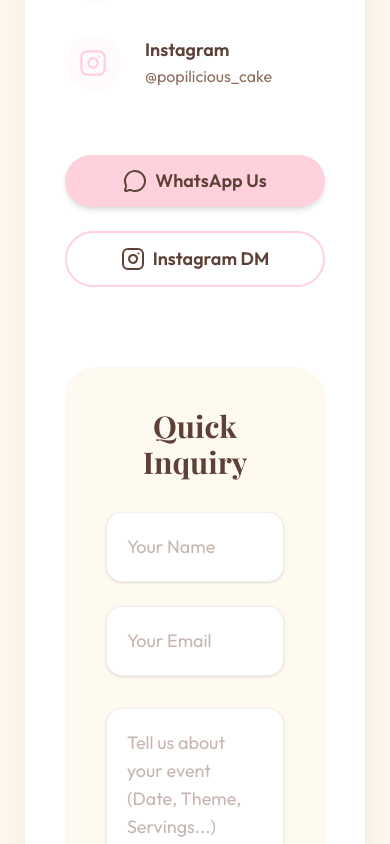
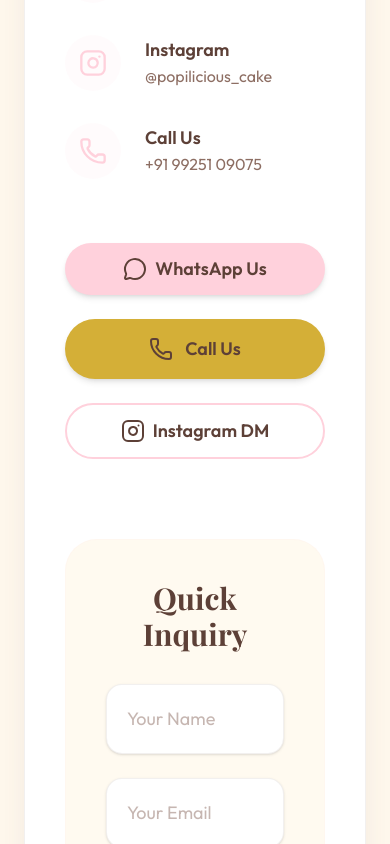
Before and after one commit to nivadesai6482-sketch/Popilicious, a React (Vite) app: page / in a window 390 px wide. Shown: the part 10400-11244 px from the top of the page. Built offline with nearby package versions, Linux system fonts and the light colour scheme; a web font is replaced by a local one.

Commit message:
Implement phone call integrations with Phone icons and tel links

```diff
--- a/src/App.jsx
+++ b/src/App.jsx
@@ -192,6 +192,16 @@
             className="btn-primary"
           >
             Order Now
+          </motion.a>
+          <motion.a
+            href={`tel:+${WHATSAPP_NUMBER}`}
+            whileHover={{ scale: 1.08, rotate: -12 }}
+            whileTap={{ scale: 0.92 }}
+            transition={{ type: "spring", stiffness: 500, damping: 15 }}
+            className="w-10 h-10 rounded-full border border-border-subtle flex items-center justify-center text-text-muted hover:text-primary hover:border-primary transition-all cursor-pointer"
+            title="Call Us"
+          >
+            <Phone size={18} />
           </motion.a>
         </div>
 
@@ -267,7 +277,7 @@
                   animate: { opacity: 1, y: 0, transition: { type: "spring", stiffness: 300, damping: 15 } },
                   exit: { opacity: 0, y: 10, transition: { duration: 0.15 } }
                 }}
-                className="w-full"
+                className="w-full flex gap-4 mt-4"
               >
                 <motion.a
                   href={getWhatsAppLink("Hi! I would like to place an order.")}
@@ -276,9 +286,19 @@
                   whileHover={{ scale: 1.05, rotate: 0.5 }}
                   whileTap={{ scale: 0.92, rotate: -0.5 }}
                   transition={{ type: "spring", stiffness: 450, damping: 12 }}
-                  className="btn-primary w-full mt-4"
+                  className="btn-primary flex-1 py-4 text-center"
                 >
                   Order Now
+                </motion.a>
+                <motion.a
+                  href={`tel:+${WHATSAPP_NUMBER}`}
+                  whileHover={{ scale: 1.05, rotate: -0.5 }}
+                  whileTap={{ scale: 0.92, rotate: 0.5 }}
+                  transition={{ type: "spring", stiffness: 450, damping: 12 }}
+                  className="btn-outline px-6 flex items-center justify-center cursor-pointer"
+                  title="Call Us"
+                >
+                  <Phone size={20} />
                 </motion.a>
               </motion.div>
             </div>
@@ -1601,6 +1621,20 @@
                   </a>
                 </div>
               </div>
+              <div className="flex items-center gap-6">
+                <div className="w-14 h-14 bg-primary/10 rounded-full flex items-center justify-center text-primary">
+                  <Phone size={28} />
+                </div>
+                <div>
+                  <div className="font-bold text-lg">Call Us</div>
+                  <a
+                    href={`tel:+${WHATSAPP_NUMBER}`}
+                    className="text-text-muted hover:text-primary transition-colors duration-200"
+                  >
+                    +91 99251 09075
+                  </a>
+                </div>
+              </div>
             </div>
 
             <div className="flex flex-col sm:flex-row gap-6 mt-16">
@@ -1614,6 +1648,15 @@
                 className="btn-primary flex items-center justify-center gap-3 py-4 text-lg cursor-pointer"
               >
                 <MessageCircle size={24} /> WhatsApp Us
+              </motion.a>
+              <motion.a
+                href={`tel:+${WHATSAPP_NUMBER}`}
+                whileHover={{ scale: 1.05 }}
+                whileTap={{ scale: 0.95 }}
+                transition={{ type: "spring", stiffness: 400, damping: 15 }}
+                className="bg-accent hover:bg-accent/80 text-text-main px-8 py-4 rounded-full font-semibold shadow-md flex items-center justify-center gap-3 text-lg cursor-pointer transition-colors duration-200"
+              >
+                <Phone size={24} /> Call Us
               </motion.a>
               <motion.a
                 href={getInstagramDM()}
@@ -1758,14 +1801,14 @@
 
         <div className="flex gap-6">
           {[
-            { icon: Instagram, href: getInstagramProfile() },
-            { icon: MessageCircle, href: getWhatsAppLink("Hi! I would like to get in touch.") }
-          ].map(({ icon: Icon, href }, i) => (
+            { icon: Instagram, href: getInstagramProfile(), isExternal: true },
+            { icon: MessageCircle, href: getWhatsAppLink("Hi! I would like to get in touch."), isExternal: true },
+            { icon: Phone, href: `tel:+${WHATSAPP_NUMBER}`, isExternal: false }
+          ].map(({ icon: Icon, href, isExternal }, i) => (
             <motion.a
               key={i}
               href={href}
-              target="_blank"
-              rel="noopener noreferrer"
+              {...(isExternal ? { target: "_blank", rel: "noopener noreferrer" } : {})}
               whileHover={{ scale: 1.15, rotate: 12 }}
               whileTap={{ scale: 0.85 }}
               transition={{ type: "spring", stiffness: 400, damping: 12 }}
```
